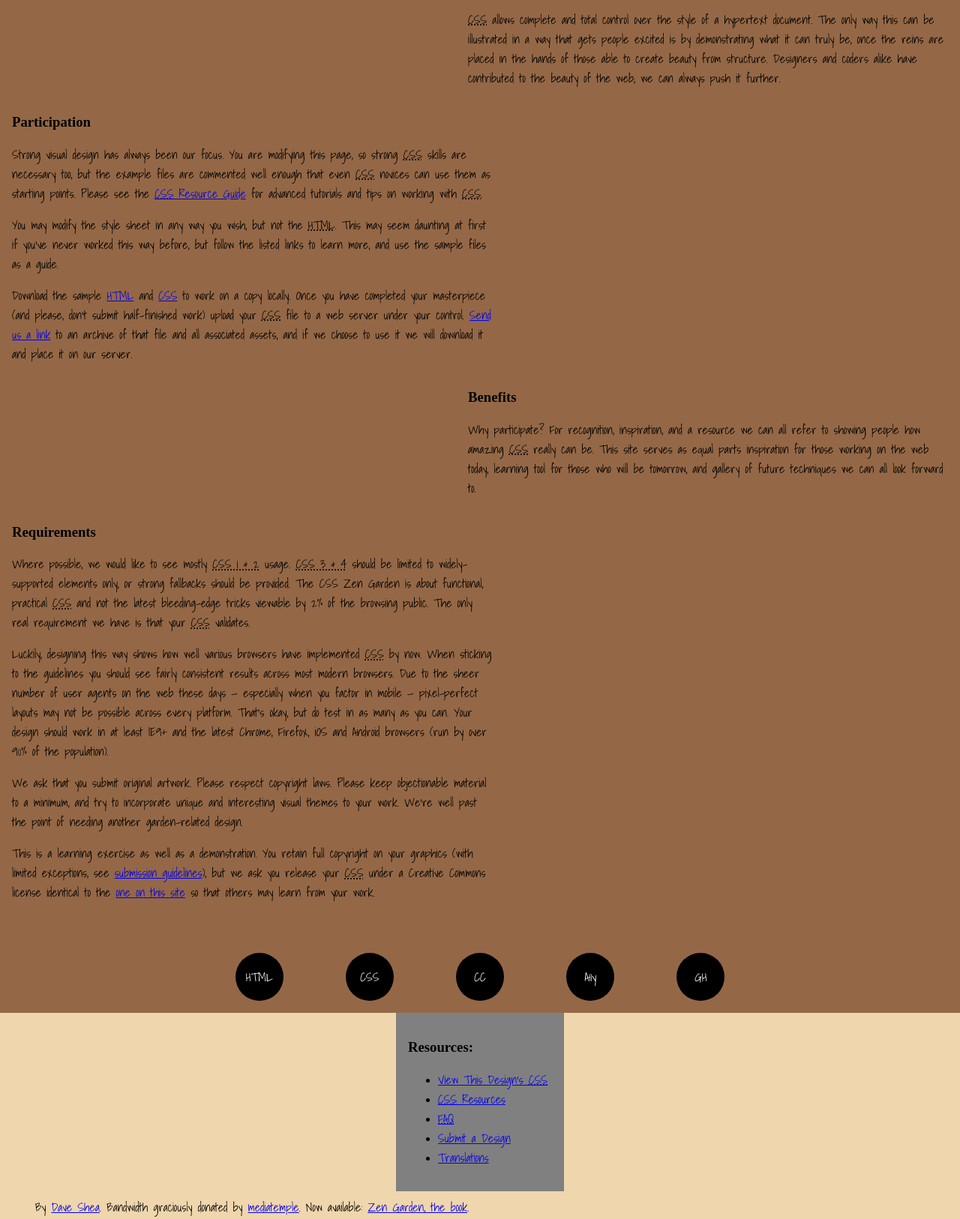
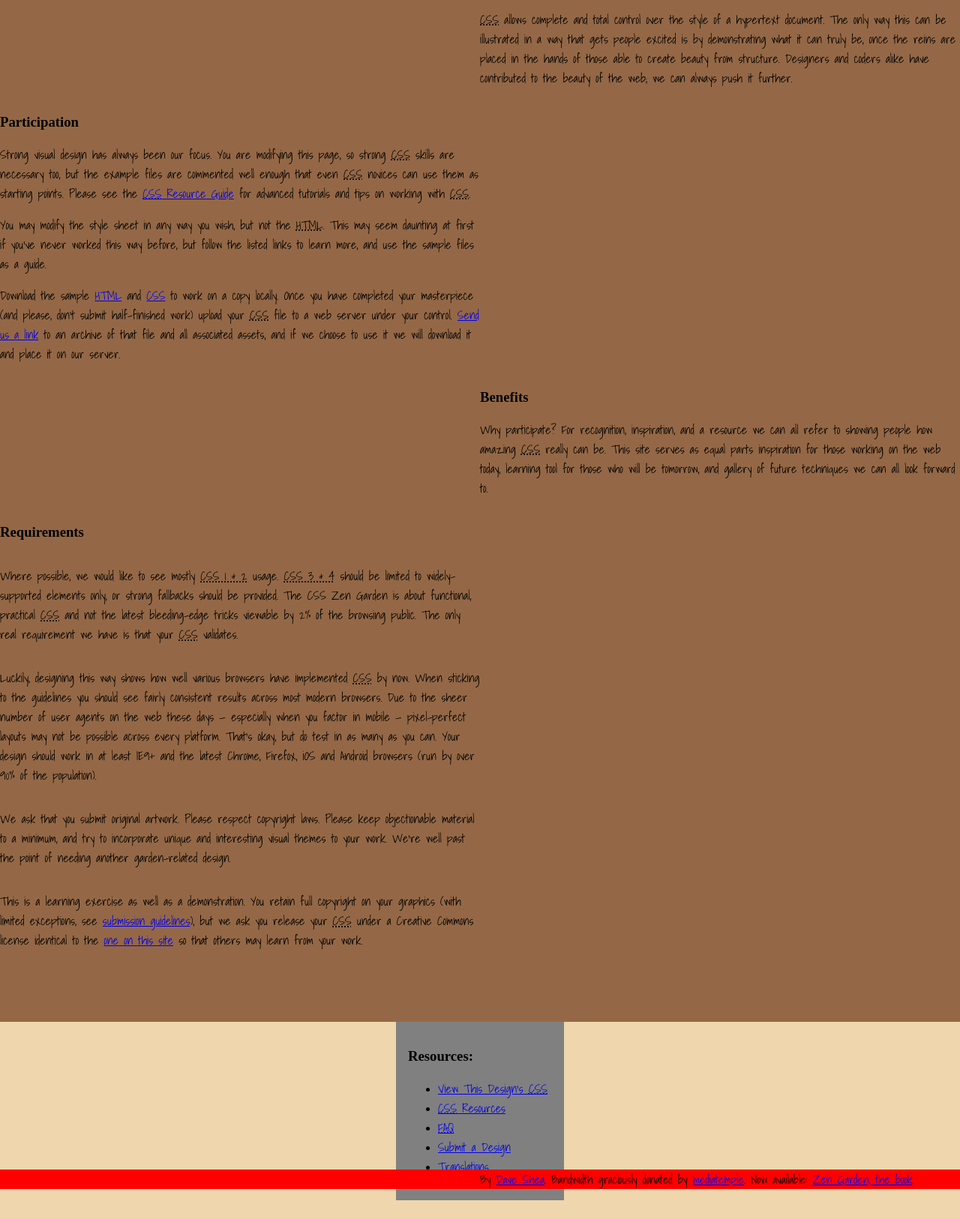
Before and after one commit to ABunderson/GroupProject331.github.io, a plain HTML site: page Zen/index.html in a window 1280 px wide. Shown: the part 1506-3132 px from the top of the page at 75% size. Drawn offline with Linux system fonts and the light colour scheme; a web font is replaced by a local one.

Commit message:
small grid

```diff
--- a/Zen/partials/_footer.scss
+++ b/Zen/partials/_footer.scss
@@ -10,10 +10,11 @@ footer a {
   }
 
 footer {
+    position: relative;
+    top: 25em;
     display: flex;
     width: 51%;
-    margin-left: auto;
-    margin-right: auto;
+    @include center;
     justify-content: space-between;
     padding-bottom: 1em;
 }
--- a/Zen/partials/_layout.scss
+++ b/Zen/partials/_layout.scss
@@ -3,13 +3,17 @@
 $large:     52em;
 $flag:      60em;
 $small-flag:    43em;
+$small: 20em;
 
 // media queries
 
 @mixin break($canvas) {
-    @if $canvas == small-flag {
-     @media only screen and (min-width: $small-flag) { @content; }
+    @if $canvas == small {
+     @media only screen and (min-width: $small) { @content; }
     }
+    @else if $canvas == small-flag {
+        @media only screen and (min-width: $small-flag) { @content; }
+       }
     @else if $canvas == flag {
      @media only screen and (min-width: $flag) { @content; }
     }
--- a/Zen/partials/_main-grid.scss
+++ b/Zen/partials/_main-grid.scss
@@ -1,26 +1,33 @@
+
+
 @mixin overflow {
         content: "";
     clear: both;
     display: table;
 }
 
-
 .explanation, .benefits, .participation::after {
+    background-color: #946846;
+    @include break(small-flag){
     float: right;
     width: 50%;
-    @include overflow;
-    padding-right: 1em;
-    padding-left: 1em;
+    @include overflow;}
+
+
 }
 
-.participation, .requirements, .explanation::after, .preamble {
+.participation, .explanation::after, .preamble,.requirements h3:nth-of-type(1), .requirements p:nth-of-type(1), .requirements p:nth-of-type(2), .requirements p:nth-of-type(3), .requirements p:nth-of-type(4) {
+    background-color: #946846;
+    @include break(small-flag){
     float: left;
     width: 50%;
-    @include overflow;
-    padding-right: 1em;
-    padding-left: 1em;
+    @include overflow;}
 }
-
-.main::after {
-@include overflow;
+.requirements {
+    background-color: #946846;
 }
+.main {
+    @include break(small-flag){
+        background-color: #946846;
+    }
+}
--- a/Zen/style.scss
+++ b/Zen/style.scss
@@ -1,3 +1,8 @@
+@mixin center {
+  margin-right: auto;
+  margin-left: auto;
+}
+
 @import "partials/layout";
 @import "partials/header";
 @import "partials/summary";
@@ -15,26 +20,29 @@ p,
 a {
   font-family: "Shadows Into Light", sans-serif;
 }
-body {
+body, footer {
   background-color: #efd6ac;
 }
 .zen-resources {
-  margin-left: auto;
-  margin-right: auto;
+  @include center;
   max-width: 12em;
   padding: 1em;
   background-color: gray;
 }
 .requirements p:last-of-type {
+  background-color: red;
   position: relative;
-  top: 23em;
-  padding-top: 10px;
-  display: block;
-  text-align: center;
+  top: 35em;
+  @include break(small-flag){
+    top: 195em;
+  }
+  @include break(large){
+    top: 126em;
+  }
+
 }
 
-.preamble,
-.main {
+.preamble {
   background-color: #946846;
 }
 
@@ -42,21 +50,5 @@ body {
 
 body {
   max-width: 100em;
-  margin-left: auto;
-  margin-right: auto;
+  @include center;
 }
-
-/* Small size screen*/
-@media screen and (max-width: 414px) and (min-width: 300px) {
-
-  .design-selection {
-    display: grid;
-    grid-template-columns: repeat(1, minmax(5em, 1fr));
-  }
-  .requirements p:last-of-type {
-    position: relative;
-    top: 40em;
-    padding-top: 10px;
-    display: grid;
-  }
-}
```
Also changed, not shown: Zen/style.css, 1 other file.
